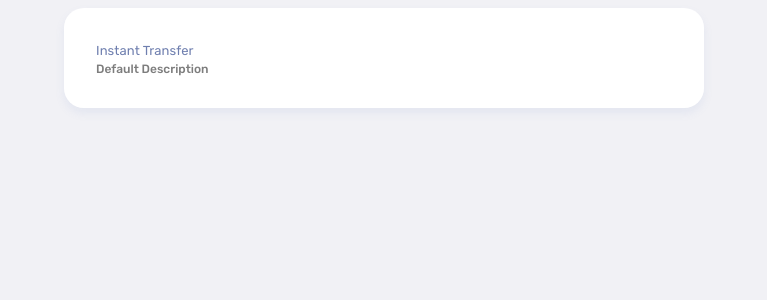
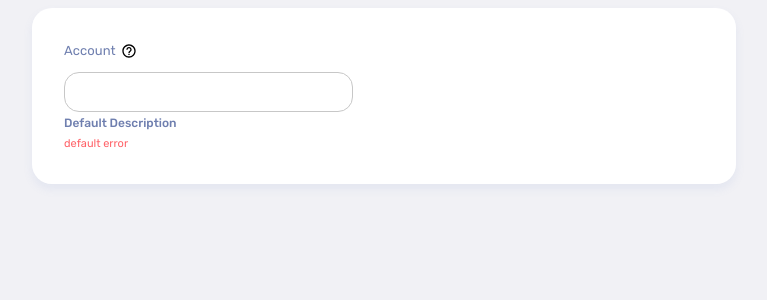
Before and after one commit to shinghuey27/dyno-web, a React (Create React App) app: page / in a window 1280 px wide. Shown: the top 300 px of the page, without its empty margins (256-1023 px from the left). Built offline with nearby package versions, Linux system fonts and the light colour scheme.

Commit message:
ignore this branch

```diff
--- a/src/App.js
+++ b/src/App.js
@@ -35,6 +35,7 @@ import Radio from "./Components/RadioButton/Radio";
 import RadioButton from "./Components/RadioButton/RadioButton";
 import { fontSize } from "@mui/system";
 import Textbox from "./Components/Textbox/Textbox";
+import Checkbox from "./Components/Checkbox/Checkbox";
 const data = [
   { id: 1, label: "Instant transfer" },
   { id: 2, label: "Duitnow transfer" },
@@ -44,24 +45,16 @@ const data = [
 function App() {
   return (
     <fieldset className="field" style={{ padding: "2rem" }}>
-        <RadioButton
-          radio
-          label={{
-            label: "Instant Transfer",
-            style: {}
-          }}
-          description={{
-            style: { color: "#7D7D7D" }
-          }}
-        />
 
-<Radio />
-      {/* <Textbox
+      <Textbox
         label={{
           label: "Account"
         }}
         text
-      /> */}
+        description
+        error
+        tooltip
+      />
     </fieldset>
   );
 }
--- a/src/Components/Checkbox/Checkbox.css
+++ b/src/Components/Checkbox/Checkbox.css
@@ -21,8 +21,7 @@
   position: absolute;
   opacity: 0;
   cursor: pointer;
-  height: 0;
-  width: 0;
+
 }
 
 /* Create a custom checkbox */
@@ -38,7 +37,7 @@
 
 /* On mouse-over, add a grey background color */
 .container:hover input ~ .checkmark {
-  background-color: #b0bad7;
+  background-color: ;
 }
 
 /* When the checkbox is checked, add a blue background */
--- a/src/Components/Checkbox/Checkbox.js
+++ b/src/Components/Checkbox/Checkbox.js
@@ -1,11 +1,13 @@
 import "./Checkbox.css";
-const Checkbox = () => {
+const Checkbox = (props) => {
+  const {} = props;
   return (
     <label className="container">
       Add to Favourites
       <input type="checkbox" />
       <span className="checkmark"></span>
     </label>
+
   );
 };
 
--- a/src/Components/RadioButton/Radio.css
+++ b/src/Components/RadioButton/Radio.css
@@ -1,9 +1,14 @@
 /* The container */
 .container {
-  display: inline;
+  display: block;
   position: relative;
   padding-left: 2rem;
+  margin-bottom: 12px;
   cursor: pointer;
+  font-size: 13px;
+  font-family: "rubik",sans-serif;
+  line-height: 18px;
+  color:#6f7faf;
   -webkit-user-select: none;
   -moz-user-select: none;
   -ms-user-select: none;
@@ -29,12 +34,12 @@
 }
 
 /* On mouse-over, add a grey background color */
-.container:hover .input ~ .checkmark {
+.container:hover input ~ .checkmark {
   background-color: #b0bad7;
 }
 
 /* When the radio button is checked, add a blue background */
-.container .input:checked ~ .checkmark {
+.container input:checked ~ .checkmark {
   background-color: #01ccce;
 }
 
@@ -46,7 +51,7 @@
 }
 
 /* Show the indicator (dot/circle) when checked */
-.container .input:checked ~ .checkmark:after {
+.container input:checked ~ .checkmark:after {
   display: block;
 }
 
@@ -59,8 +64,3 @@
   border-radius: 50%;
   background: white;
 }
-
-.img {
-  background-image: url(/public/unchecked.svg);
-  background-size: 2.8rem;
-}
--- a/src/Components/RadioButton/Radio.js
+++ b/src/Components/RadioButton/Radio.js
@@ -3,7 +3,10 @@ import "./Radio.css";
 const Radio = (props) => {
   return (
     <div>
-      <div {...props} className="img"></div>
+      <div className="container">
+        <input type="radio" checked="checked" name="radio" />
+        <span className="checkmark"></span>
+      </div>
     </div>
   );
 };
--- a/src/index.css
+++ b/src/index.css
@@ -3,9 +3,3 @@
 html{
     background-color: #f1f1f5;
 }
-
-*,
-*:before,
-*:after {
-  box-sizing: border-box;
-}
```
